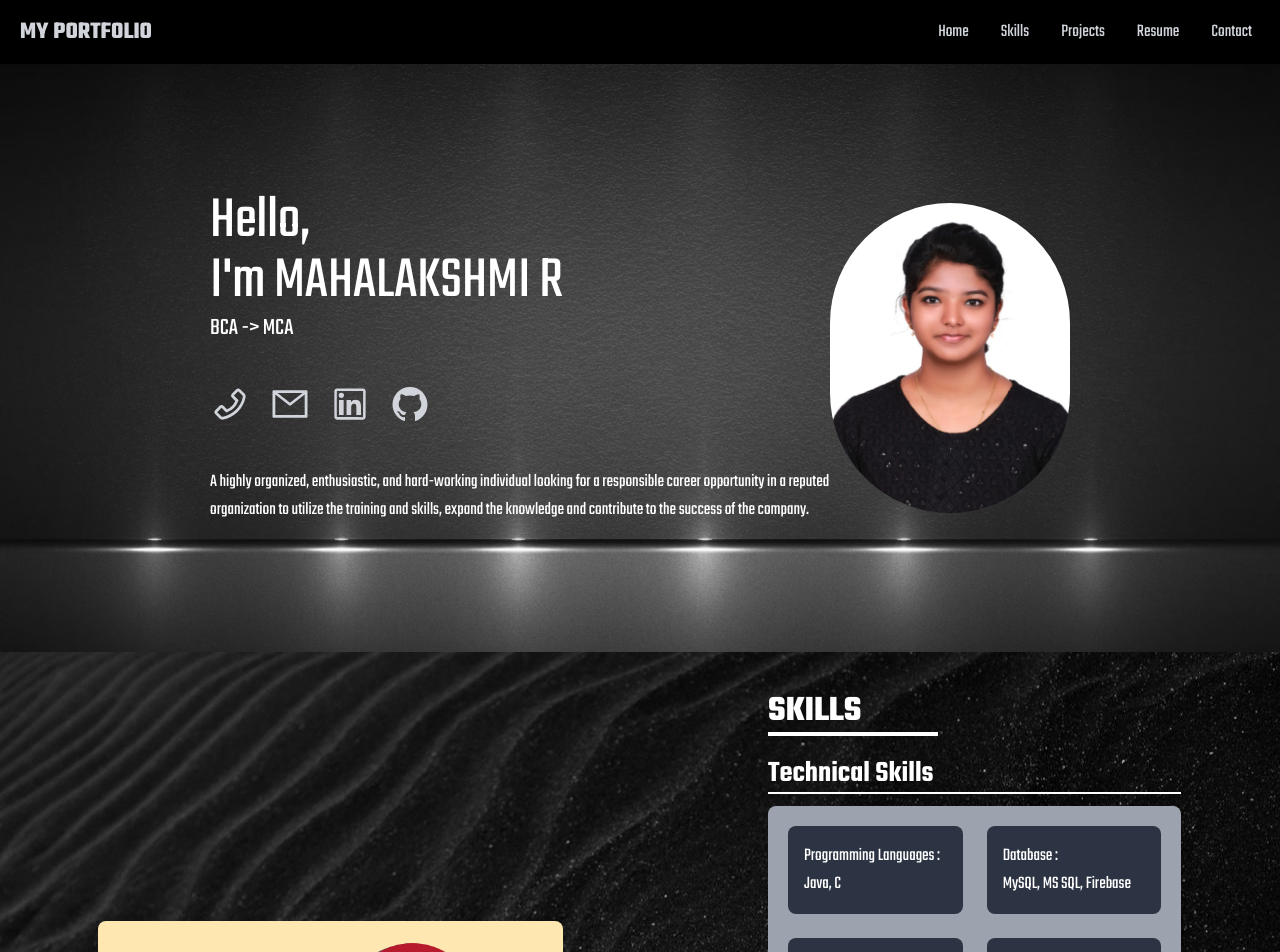
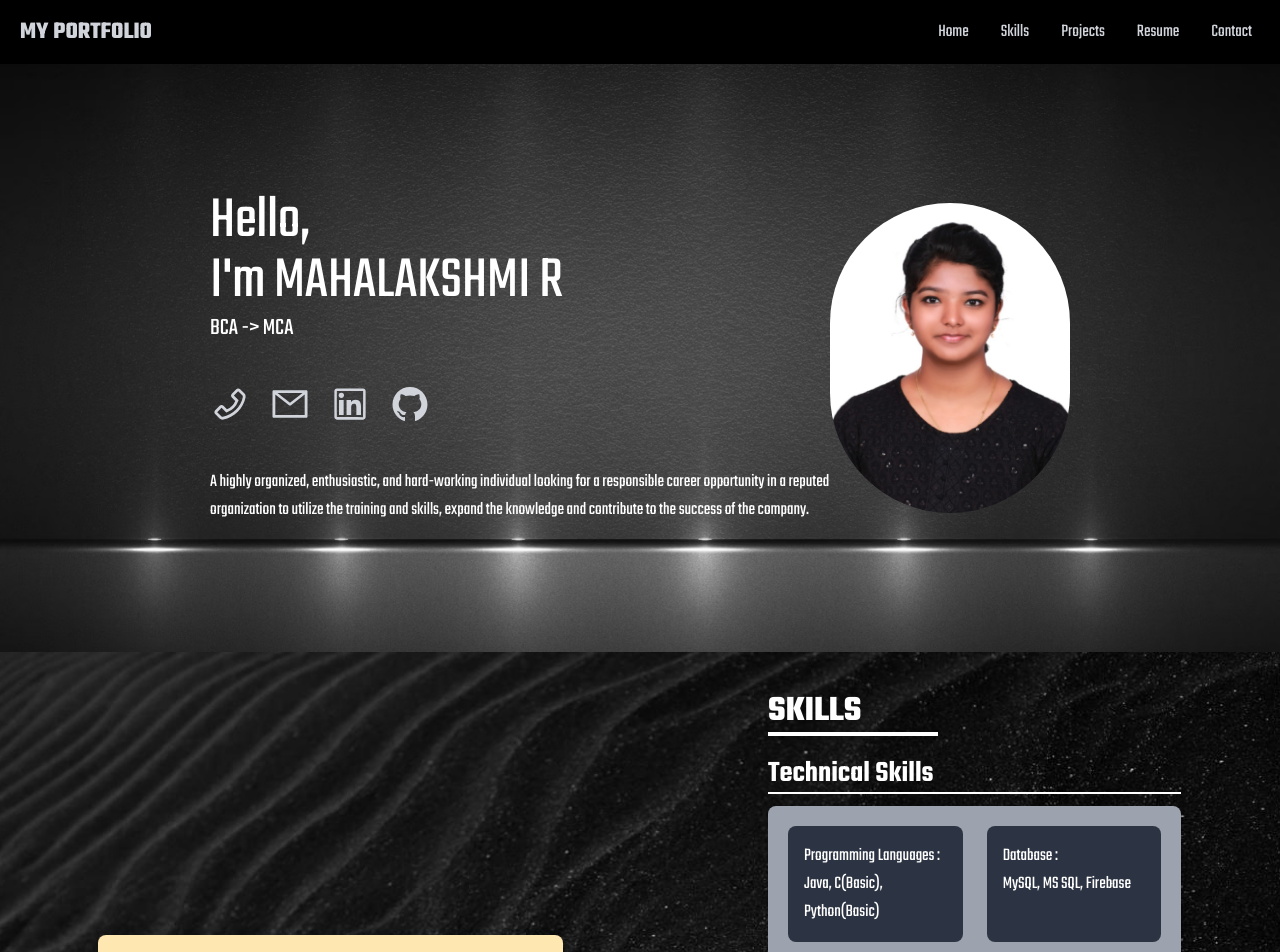
Before and after one commit to Mahalakshmi-R-18/Portfolio_Website, a React (Create React App) app: page / in a window 1280 px wide. Shown: the top 952 px of the page. Built offline with nearby package versions, Linux system fonts and the light colour scheme.

Commit message:
fifth commit

```diff
--- a/src/components/Projects.js
+++ b/src/components/Projects.js
@@ -30,7 +30,7 @@ export default function Projects() {
             {
                 image: websiteImg6,
                 description: 'Developed a skill-sharing and hiring platform (Using Firebase, Express, React, and Node.js)',
-                link: 'https://github.com/Mahalakshmi-R-18/HireTove'
+                link: 'https://github.com/Mahalakshmi-R-18/HireTrove'
             }
         ]
     };
--- a/src/components/Resume.js
+++ b/src/components/Resume.js
@@ -2,7 +2,7 @@ import ResumeImg from '../assets/resume.jpg';
 
 export default function Resume() {
     const config = {
-        link: 'https://acrobat.adobe.com/id/urn:aaid:sc:AP:67ddaccd-f3fe-497f-b17f-715644ddd2ca'
+        link: 'https://acrobat.adobe.com/id/urn:aaid:sc:AP:5d18476a-ea12-4c3e-b719-1d3f9cededad'
     }
 
     return (
--- a/src/components/Skills.js
+++ b/src/components/Skills.js
@@ -3,7 +3,7 @@ import AboutImg from '../assets/about.png';
 export default function Skills() {
     const config = {
         technicalSkills: {
-            programmingLanguages: 'Java, C',
+            programmingLanguages: 'Java, C(Basic), Python(Basic)',
             database: ' MySQL, MS SQL, Firebase',
             software: 'WordPress, Tally, Figma',
             frontend: 'HTML, CSS, Bootstrap, Tailwind CSS, React',
```
